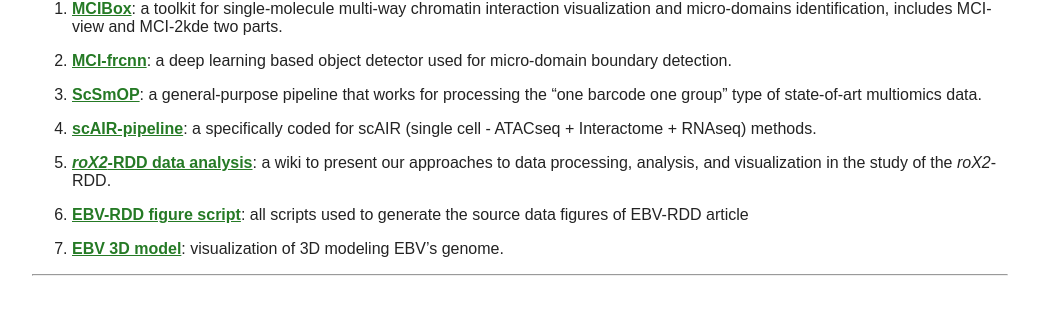
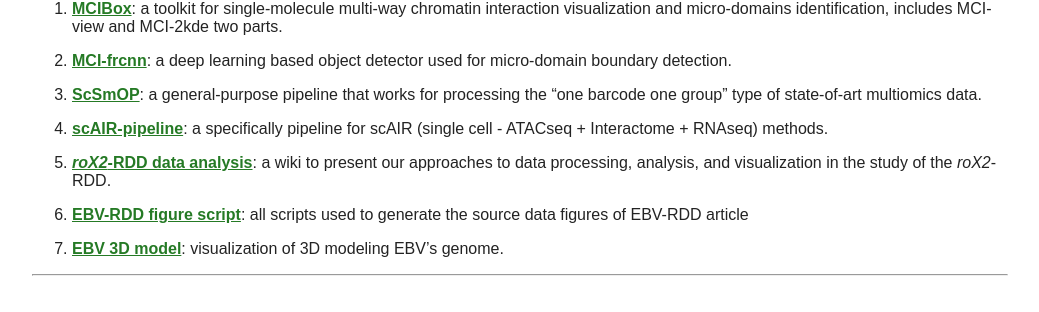
Before and after one commit to ZhengmzLab/zhengmzlab.github.io, a Jekyll site: the page built from resource.md, in a window 1280 px wide. Shown: the part 464-776 px from the top of the page, without its empty margins (120-1159 px from the left). Built offline with Jekyll 4.4.1, drawn with Linux system fonts in a browser that asks for light colours; comment, search, counter and statistics services are not loaded.

Commit message:
Fix description wording for scAIR-pipeline
Corrected the wording in the description of the scAIR-pipeline.

```diff
--- a/resource.md
+++ b/resource.md
@@ -25,7 +25,7 @@ title: RESOURCE
 1. [**ScSmOP**](https://github.com/ZhengmzLab/ScSmOP): a general-purpose pipeline that works for processing the “one barcode one group” type of state-of-art multiomics data.
 
 
-1.  [**scAIR-pipeline**](https://github.com/ZhengmzLab/scAIR-pipeline): a specifically coded for scAIR (single cell - ATACseq + Interactome + RNAseq) methods.
+1.  [**scAIR-pipeline**](https://github.com/ZhengmzLab/scAIR-pipeline): a specifically pipeline for scAIR (single cell - ATACseq + Interactome + RNAseq) methods.
 
 
 1.  [***roX2*-RDD data analysis**](https://github.com/ZhengmzLab/roX2-RDD-Data-Analysis-Strategy/wiki): a wiki to present our approaches to data processing, analysis, and visualization in the study of the *roX2*-RDD.
```
